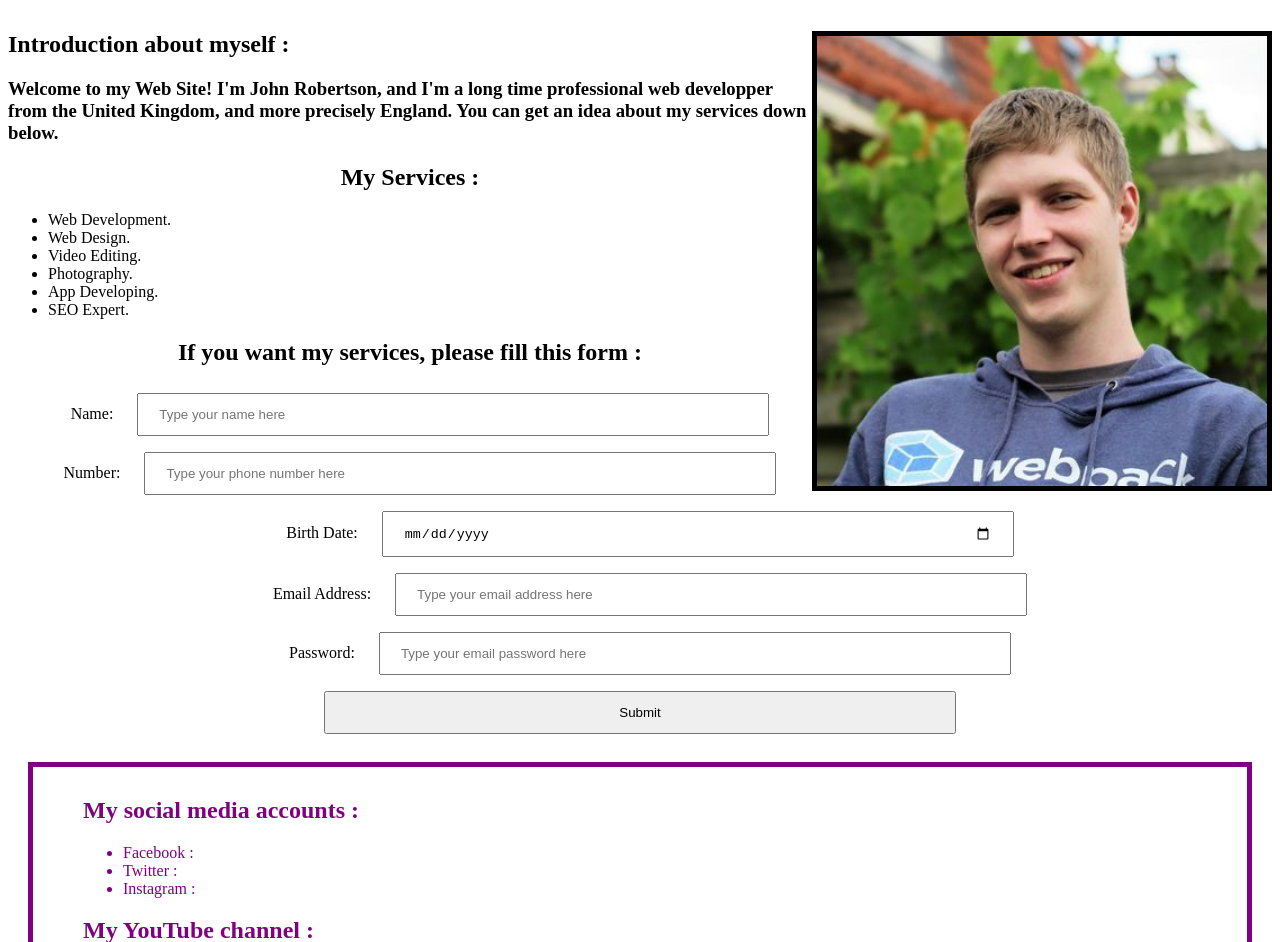
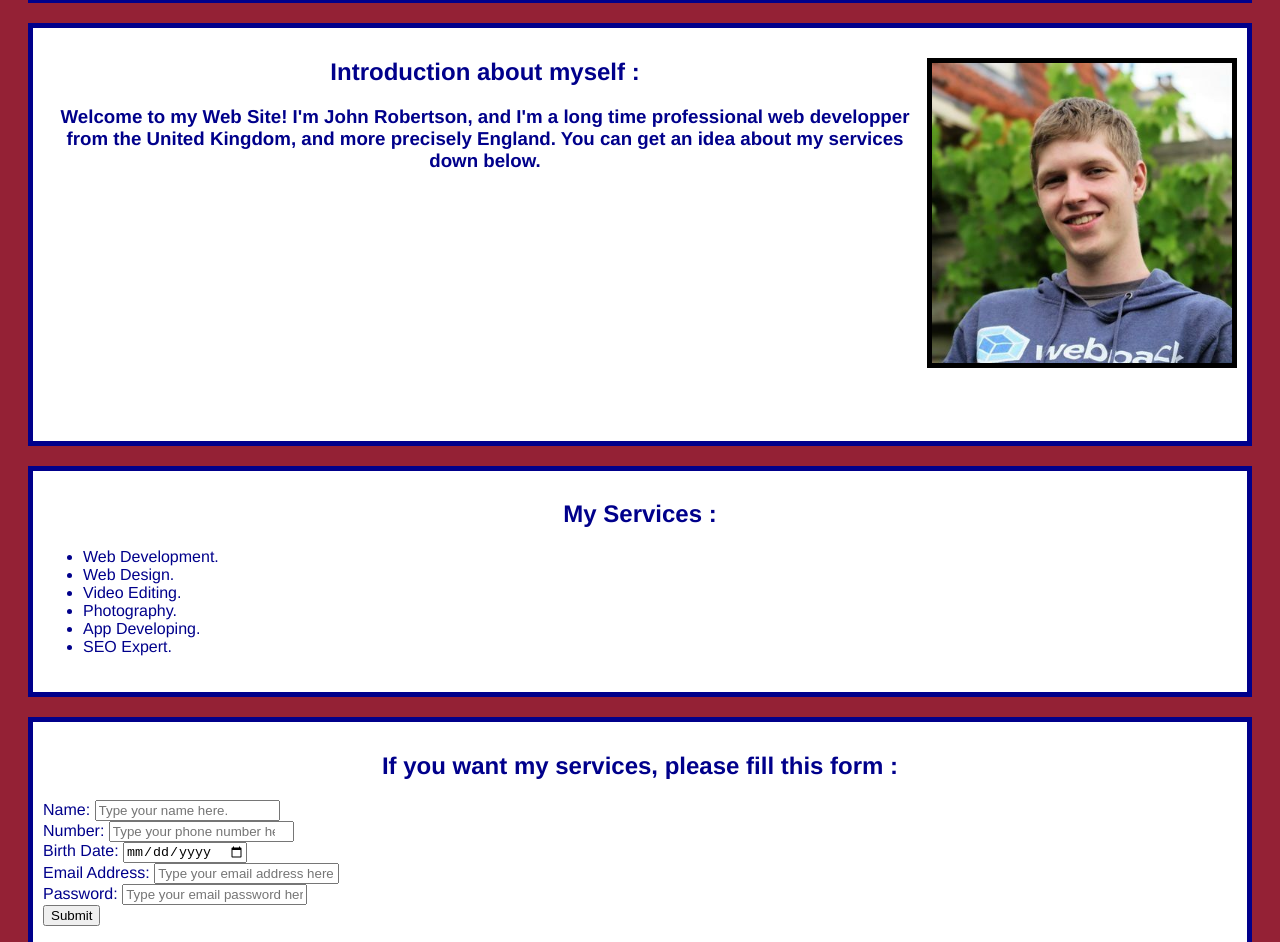
Before and after one commit to MoRe1187/FullStack-Gomycode, a plain HTML site: page FullStack-Gomycode-Checkpoint4-CSS/files/CSSCheckpoint.html in a window 1280 px wide. Shown: the part 197-1139 px from the top of the page. Drawn offline with Linux system fonts and the light colour scheme.

Commit message:
SecondUpdate

```diff
--- a/FullStack-Gomycode-Checkpoint4-CSS/files/CSSCheckpoint.html
+++ b/FullStack-Gomycode-Checkpoint4-CSS/files/CSSCheckpoint.html
@@ -22,14 +22,12 @@
             </ul>
         </nav>
     </header>
-    <br>
     <main>
-        <aside>
-            <img src="../images/GuyPic.jpg" alt="" style="float:right" width="450" height="450">
-        </aside>
         <section>
-            <h1>Introduction about myself :</h1>
-            <h3 id="CenteredOrange">Welcome to my Web Site! I'm John Robertson, and I'm a long time professional web
+            <h1><img src="../images/GuyPic.jpg" alt="" style="float:right" width="300" height="300">
+                Introduction about myself :</h1>
+            <h3>
+                Welcome to my Web Site! I'm John Robertson, and I'm a long time professional web
                 developper from the United Kingdom, and more precisely England. You can get an idea about my services
                 down below.
             </h3>
@@ -45,26 +43,26 @@
                 <li>SEO Expert.</li>
               </ul>
         </article>
-        <h2 style="text-align: center;">If you want my services, please fill this form :</h2>
-        <form style="text-align: center;">
+        <form>
+            <h2 style="text-align: center;">If you want my services, please fill this form :</h2>
             <label>Name:</label>
-            <input type="text" name="first name" placeholder="Type your name here" />
+            <input type="text" name="first name" placeholder="Type your name here." />
             <br />
 
             <label>Number:</label>
-            <input type="number" name="number" placeholder="Type your phone number here" />
+            <input type="number" name="number" placeholder="Type your phone number here." />
             <br />
 
             <label>Birth Date:</label>
-            <input type="date" name="birthday" />
+            <input type="date" name="birthday." />
             <br />
 
             <label>Email Address:</label>
-            <input type="password" placeholder="Type your email address here" />
+            <input type="password" placeholder="Type your email address here." />
             <br />
 
             <label>Password:</label>
-            <input type="password" placeholder="Type your email password here" />
+            <input type="password" placeholder="Type your email password here." />
             <br />
 
             <input type="submit" value="Submit" />
--- a/FullStack-Gomycode-Checkpoint4-CSS/files/Styles.css
+++ b/FullStack-Gomycode-Checkpoint4-CSS/files/Styles.css
@@ -1,23 +1,34 @@
-nav {
+body {
+    background-color: rgb(148, 33, 53);
+    font-family: Helvetica neue, roboto;
+}
+header,article,footer,form {
+    background-color: white;
     border:  5px solid darkblue;
     color: darkblue;
     margin: 20px;
-}
-footer {
-    border:  5px solid purple;
-    color: purple;
-    margin: 20px;
-    padding-left: 50px;
+    padding-left: 10px;
     padding-right: 10px;
     padding-top: 10px;
-    padding-bottom: 30px;
+    padding-bottom: 20px;
 }
-nav > img {
+section{
+    background-color: white;
+    border:  5px solid darkblue;
+    color: darkblue;
+    margin: 20px;
+    padding-left: 10px;
+    padding-right: 10px;
+    padding-top: 10px;
+    padding-bottom: 250px;
+    text-align:center;
+}
+h1 > img {
+    border: 5px solid black;
+}
+section > img {
     border:  5px solid black;
-    border-radius: 80px / 80px;
-}
-aside > img {
-    border:  5px solid black;
+    display: inline;
 }
 a:link {
     color: orange;
@@ -27,9 +38,6 @@ a:visited {
     color: brown;
     text-decoration: none;
 }
-form > label,input {
-    width: 50%;
-    padding: 12px 20px;
-    margin: 8px 0;
-    box-sizing: border-box;
+form > input {
+    width:max-content;
 }
```
